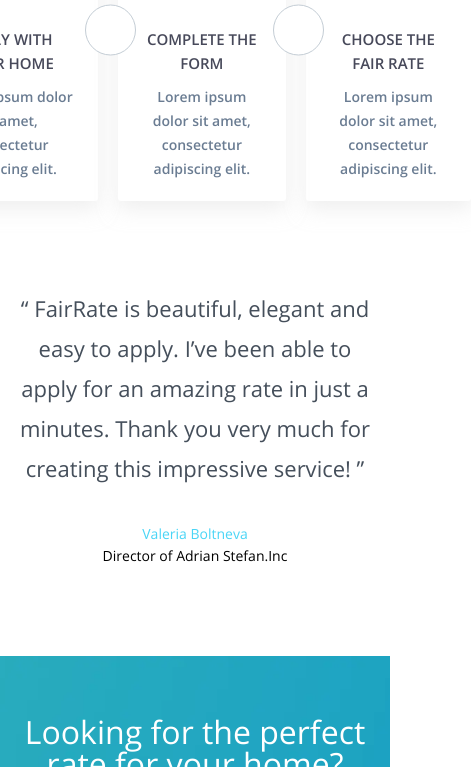
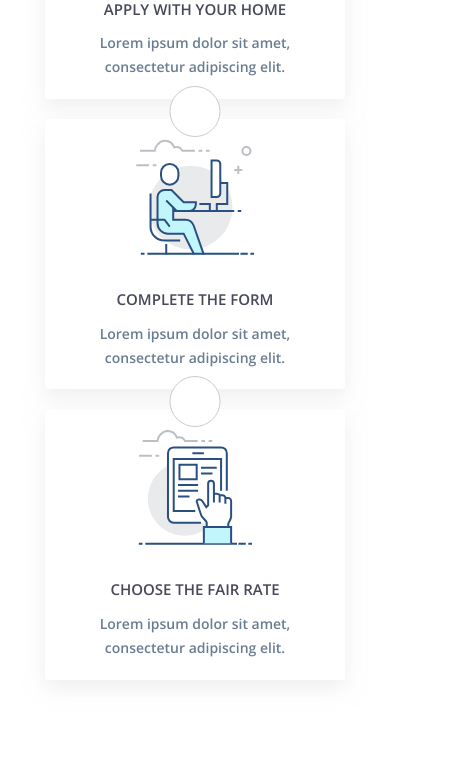
Before and after one commit to abinesh8900/Fair-Rate, a website: page index.html in a window 390 px wide. Shown: the part 1233-2000 px from the top of the page, 471 px wide, since content can reach past the window. Drawn offline with Linux system fonts and the light colour scheme; files that its build step writes are made by us from their sources.

Commit message:
rwd mobile

```diff
--- a/index.html
+++ b/index.html
@@ -13,7 +13,7 @@
     <link rel="stylesheet" href="dist/css/style.css" />
     <title>Fair Rate</title>
   </head>
-  <body>
+  <body id="main">
     <header class="top-header" id="main-header">
       <div class="container mx-auto header-wrap">
         <div class="header-wrap__left">
@@ -60,8 +60,10 @@
             <span>+62 202 555 0117</span>
           </a>
         </div>
-        <div class="header-wrap__right">
-          <ul class="nav-holder">
+        <button type="button" class="nav-menu" id="menu-btn">
+          <span class="hamburger"></span>
+        </button>
+        <ul class="nav-holder hidden" id="show-nav">
           <li class="nav-holder__nav-item">
             <a href="javascript:void(0)"> RATES</a>
           </li>
@@ -74,13 +76,14 @@
           <li class="nav-holder__nav-item">
             <a href="javascript:void(0)">FAQ</a>
           </li>
-          </ul>
+          <li>
             <a
               href="javascript:void(0)"
-            class="inline-block header-navigation primary-btn"
-            >Get Started</a
-          >
-        </div>
+              class="inline-block primary-btn header-navigation"
+              >Get Started
+            </a>
+          </li>
+        </ul>
       </div>
     </header>
     <main>
--- a/src/js/script.js
+++ b/src/js/script.js
@@ -1,5 +1,14 @@
 const topHeader = document.getElementById("main-header");
+const navMenu = document.getElementById("menu-btn");
+const showNav = document.getElementById("show-nav");
+const mainBody = document.getElementById("main");
 
 window.addEventListener("scroll", function () {
   topHeader.classList.toggle("sticky-nav", window.scrollY > 0);
 });
+
+navMenu.addEventListener("click", function () {
+  navMenu.classList.toggle("active");
+  showNav.classList.toggle("hidden");
+  mainBody.classList.toggle("menu-is-open");
+});
--- a/src/scss/abstracts/_minins.scss
+++ b/src/scss/abstracts/_minins.scss
@@ -1,7 +1,8 @@
 @mixin flex-container(
   $justify-content: false,
   $align-items: false,
-  $flex-wrap: fales
+  $flex-wrap: false,
+  $flex-direction: false
 ) {
   display: flex;
 
@@ -13,6 +14,18 @@
   }
   @if $flex-wrap != false {
     flex-wrap: $flex-wrap;
+  }
+  @if $flex-direction != false {
+    flex-direction: $flex-direction;
+  }
+}
+
+@mixin flex-item($flex-basis: false, $align-self: false) {
+  @if $flex-basis != false {
+    flex-basis: $flex-basis;
+  }
+  @if $align-self != false {
+    align-self: $align-self;
   }
 }
 
@@ -26,5 +39,16 @@
     @media screen and (max-width: 900px) {
       @content;
     }
+  } @else if $point == sm {
+    @media screen and (max-width: 750px) {
+      .hidden {
+        display: none;
+      }
+      @content;
+    }
+  } @else if $point == xs {
+    @media screen and (max-width: 450px) {
+      @content;
+    }
   }
 }
--- a/src/scss/abstracts/_variables.scss
+++ b/src/scss/abstracts/_variables.scss
@@ -10,12 +10,14 @@
   fs-24: 24px,
   fs-28: 28px,
   fs-32: 32px,
+  fs-40: 40px,
   fs-44: 44px,
 );
 
 $line-height: (
   lh-1: 1,
   lh-1.14: 1.14,
+  lh-1.4: 1.4,
   lh-1.57: 1.57,
   lh-1.64: 1.64,
   lh-1.71: 1.71,
@@ -28,6 +30,7 @@
 );
 
 $colors: (
+  transparent: transparent,
   primary-white: #ffffff,
   secondary-white: #f4f6f8,
   primary-black: #000000,
--- a/src/scss/base/_reset.scss
+++ b/src/scss/base/_reset.scss
@@ -137,7 +137,27 @@
 }
 h1 {
   font-size: fs(fs-44);
+  @include breakpoint(sm) {
+    font-size: fs(fs-40);
+  }
+  @include breakpoint(xs) {
+    font-size: 34px;
+    line-height: lh(lh-1.4);
+  }
 }
 h2 {
   font-size: fs(fs-32);
+  @include breakpoint(sm) {
+    font-size: fs(fs-28);
+    line-height: lh(lh-1.4);
+  }
+  @include breakpoint(xs) {
+    font-size: fs(fs-24);
+  }
 }
+
+button {
+  border: none;
+  padding: 0;
+  background-color: clr(transparent);
+}
--- a/src/scss/base/_utility.scss
+++ b/src/scss/base/_utility.scss
@@ -13,3 +13,6 @@
 .text-center {
   text-align: center;
 }
+.menu-is-open {
+  overflow: hidden;
+}
--- a/src/scss/components/_card.scss
+++ b/src/scss/components/_card.scss
@@ -8,6 +8,11 @@
   &-arrow {
     margin-right: 20px;
     position: relative;
+
+    @include breakpoint(sm) {
+      margin-right: unset;
+      margin-bottom: 20px;
+    }
   }
   &__picture {
     margin-bottom: 31px;
@@ -42,6 +47,13 @@
     top: 50%;
     transform: translateY(-50%);
     z-index: 4;
+
+    @include breakpoint(sm) {
+      top: unset;
+      right: 50%;
+      bottom: -38px;
+      transform: translateX(50%) rotate(90deg);
+    }
   }
 
   @include breakpoint(md) {
--- a/src/scss/layout/_footer.scss
+++ b/src/scss/layout/_footer.scss
@@ -4,6 +4,10 @@
 }
 .footer-wrap {
   @include flex-container($justify-content: space-between, $flex-wrap: wrap);
+
+  @include breakpoint(xs) {
+    @include flex-container($flex-direction: column);
+  }
 }
 .footer-links > p,
 .footer-nav-header {
@@ -49,8 +53,13 @@
   }
 }
 .footer-links,
+.footer-wrap__nav-holder,
+.footer-wrap__content {
+  margin-top: 20px;
+}
+.footer-links,
 .footer-wrap__nav-holder {
-  margin: 20px 30px 0 0;
+  margin-right: 30px;
 }
 .copy-right {
   margin-top: 73px;
--- a/src/scss/layout/_header.scss
+++ b/src/scss/layout/_header.scss
@@ -16,8 +16,7 @@
   padding-bottom: 19px;
   border-bottom: 2px solid clr(secondary-blue-grey);
 
-  &__left,
-  &__right {
+  &__left {
     @include flex-container($align-items: center);
   }
 
@@ -45,6 +44,9 @@
         display: none;
       }
     }
+    @include breakpoint(xs) {
+      margin-left: 10px;
+    }
   }
 }
 .sticky-nav {
@@ -56,17 +58,89 @@
   border-bottom: none;
 }
 .nav-holder {
-  @include flex-container($justify-content: space-between);
-  margin-right: 30px;
+  @include flex-container(
+    $justify-content: space-between,
+    $align-items: center
+  );
+
+  @include breakpoint(sm) {
+    padding: 50px;
+    border-radius: 8px;
+    box-shadow: 0 15px 25px 0 clr(opacity-primary-black),
+      0 8px 8px 0 clr(opacity-secondary-black);
+    background-color: clr(primary-white);
+    margin-right: unset;
+    position: absolute;
+    top: 100px;
+    left: 30px;
+    right: 30px;
+    @include flex-container($flex-direction: column, $align-items: center);
+  }
 }
 .nav-holder__nav-item {
-  margin-left: 26px;
+  margin-right: 26px;
 
   & > a {
     color: clr(primary-blue-grey);
     font-size: fs(fs-12);
   }
+
+  @include breakpoint(sm) {
+    padding: 30px 0;
+    margin-right: unset;
+  }
 }
 .header-navigation {
   @include btn-size(8px 19px, fs-13);
+
+  & > a {
+    color: clr(primary-white);
+  }
 }
+@include breakpoint(sm) {
+  .nav-menu {
+    position: relative;
+    width: 30px;
+    height: 25px;
+  }
+  .hamburger,
+  .hamburger::after,
+  .hamburger::before {
+    width: 30px;
+    height: 3px;
+    background-color: clr(primary-grey);
+    position: absolute;
+    display: inline-block;
+    border-radius: 4px;
+    transition: 300ms;
+  }
+  .hamburger::after,
+  .hamburger::before {
+    content: "";
+    height: 2px;
+  }
+  .hamburger {
+    left: 0;
+    top: 50%;
+    transform: translateY(-50%);
+  }
+  .hamburger::before {
+    left: 0;
+    top: -10px;
+  }
+  .hamburger::after {
+    left: 0;
+    bottom: -10px;
+  }
+  .nav-menu.active .hamburger {
+    background-color: clr(transparent);
+  }
+  .nav-menu.active .hamburger::before {
+    top: 0;
+    transform: rotate(45deg);
+  }
+  .nav-menu.active .hamburger::after {
+    top: 0;
+    transform: rotate(135deg);
+  }
+}
--- a/src/scss/pages/_lander.scss
+++ b/src/scss/pages/_lander.scss
@@ -42,6 +42,10 @@
   }
   &__card-holder {
     @include flex-container($justify-content: center);
+
+    @include breakpoint(sm) {
+      @include flex-container($flex-direction: column, $align-items: center);
+    }
   }
   &__desc {
     max-width: 639px;
@@ -49,6 +53,10 @@
     font-size: fs(fs-22);
     line-height: 1.82;
     color: clr(primary-grey);
+
+    @include breakpoint(xs) {
+      font-size: fs(fs-20);
+    }
   }
   &__caption {
     margin-top: 35px;
@@ -63,12 +71,15 @@
 
 .banner {
   background-image: url(../images/group-2@2x.webp);
-  height: 574px;
   background-repeat: no-repeat;
   background-size: cover;
   background-position: center;
   height: 100vh;
   color: clr(primary-white);
+
+  @include breakpoint(xs) {
+    background-position: right;
+  }
 
   & > div {
     padding-top: 60px;
@@ -87,8 +98,21 @@
   right: 0;
   transform: translateY(-50%);
 
+  @include breakpoint(sm) {
+    margin-right: unset;
+    margin-left: 80px;
+  }
+
+  @include breakpoint(xs) {
+    margin: 0 20px;
+  }
+
   &__heading {
     font-size: fs(fs-24);
+
+    @include breakpoint(xs) {
+      font-size: fs(fs-20);
+    }
   }
   &__desc {
     margin-top: 19px;
```
Also changed, not shown: dist/css/style.css, dist/js/script.js. Lines whose indentation alone changed are shown as unchanged.
